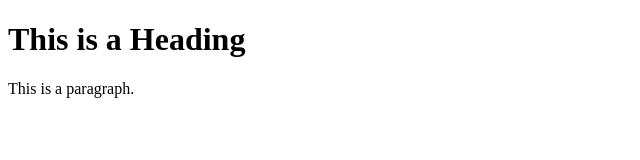
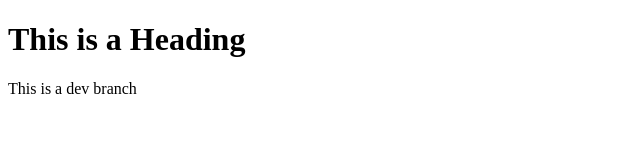
Before and after one commit to Prince-25/CICD, a plain HTML site: page index.html in a window 1280 px wide. Shown: the full height of the page, 0-640 px from the left. Drawn offline with Linux system fonts and the light colour scheme.

Commit message:
Update index.html
chnages

```diff
--- a/index.html
+++ b/index.html
@@ -6,7 +6,7 @@
 <body>
 
 <h1>This is a Heading</h1>
-<p>This is a paragraph.</p>
+<p>This is a dev branch</p>
 
 </body>
 </html>
```
